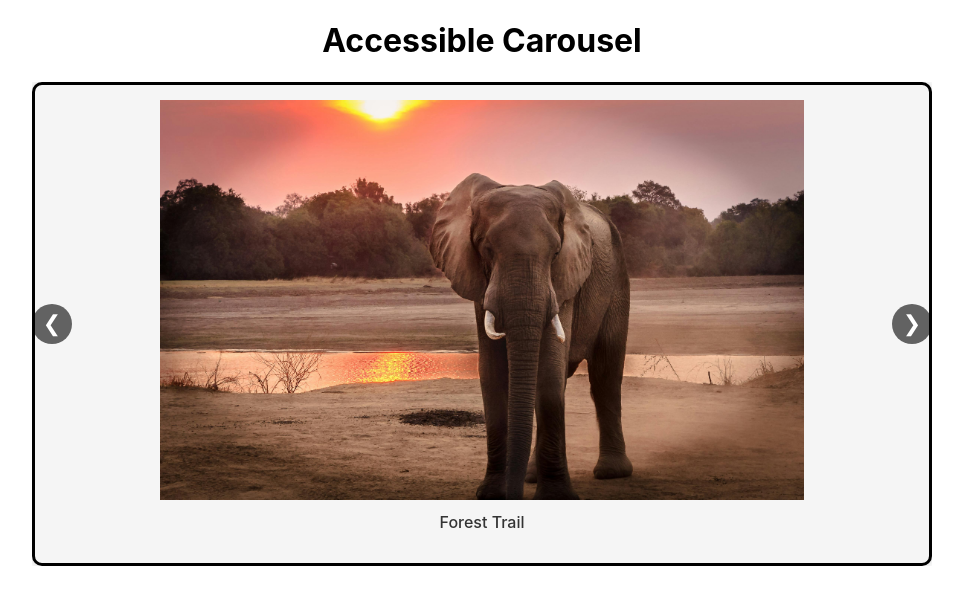
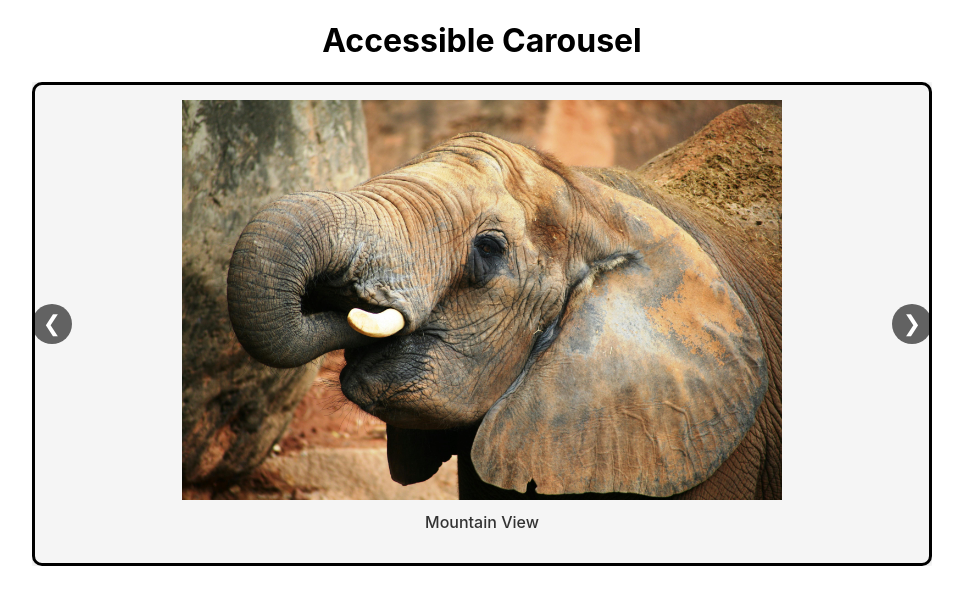
Before and after one commit to MSS24-tech/React-slider, a React (Create React App) app: page / in a window 1280 px wide. Shown: the top 604 px of the page, without its empty margins (158-1121 px from the left). Built offline with nearby package versions, Linux system fonts and the light colour scheme.

Commit message:
Changes-AutoPlay

```diff
--- a/src/carousel/Carousel.js
+++ b/src/carousel/Carousel.js
@@ -40,7 +40,7 @@ export default function Carousel() {
     <div className="slide-container" aria-label="Image carousel">
       <Slide
         ref={slideRef}
-        autoplay={true}
+        autoplay={false} //Optional
         duration={3000}
         transitionDuration={500}
         arrows={true}
```
